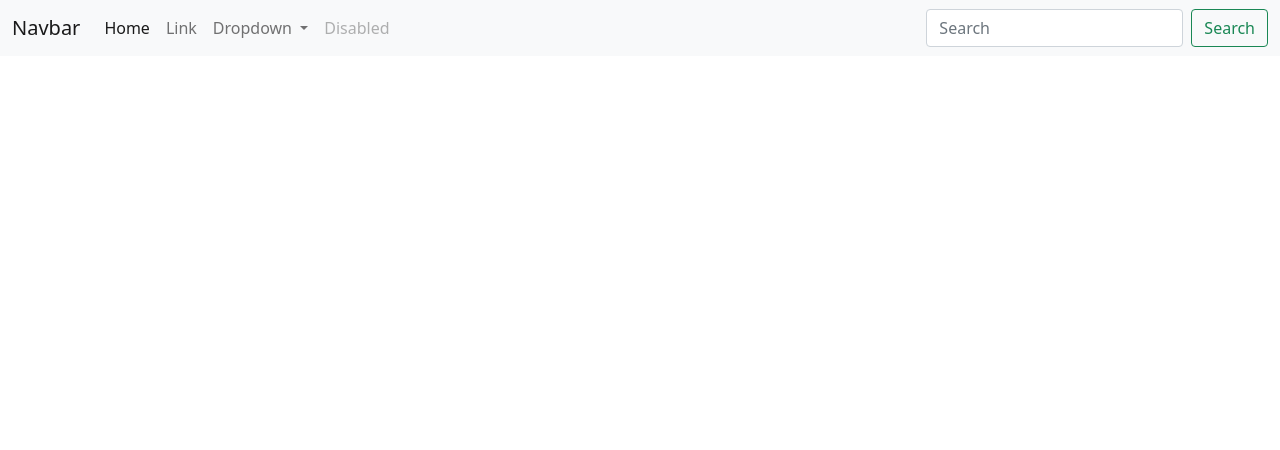
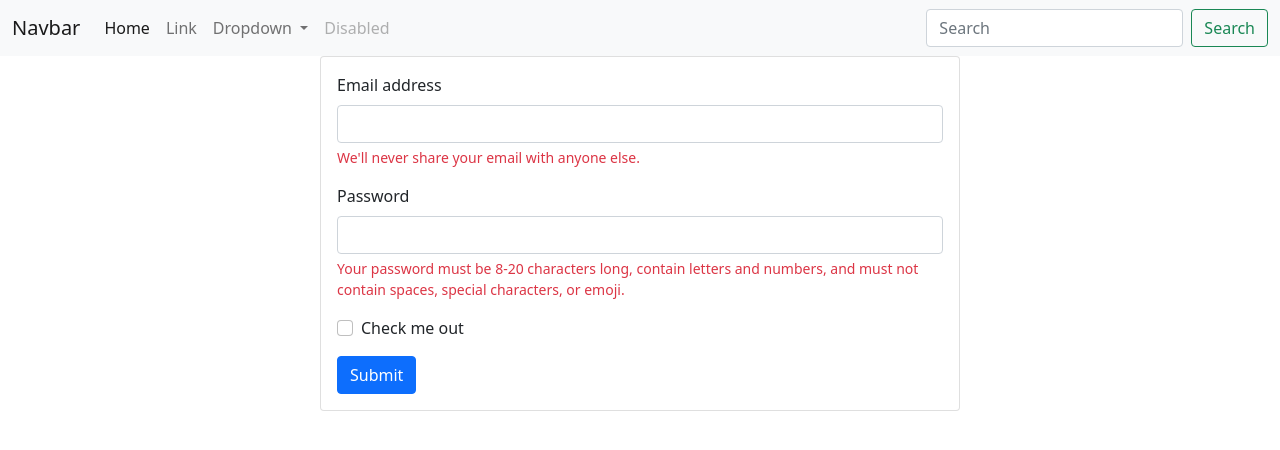
Before and after one commit to yashvivaghela/SignSyncFrontend, a Django app: page / in a window 1280 px wide. Shown: the top 450 px of the page. Run offline with Django 4.2, Linux system fonts and the light colour scheme.

Commit message:
login form added

```diff
--- a/signsync/templates/index.html
+++ b/signsync/templates/index.html
@@ -42,6 +42,34 @@
           </div>
         </div>
       </nav>
+      <!-- login form -->
+      <div class="card mx-auto mb-5" style="width: 50% ; height: 80%;">
+
+        <div class="card-body">
+          <form>
+            <div class="mb-3 " >
+              <label for="exampleInputEmail1" class="form-label">Email address</label>
+              <input type="email" class="form-control" id="exampleInputEmail1" aria-describedby="emailHelp">
+              <div id="emailHelp" class="form-text text-danger ">We'll never share your email with anyone else.</div>
+            </div>
+            <div class="mb-3">
+              <label for="exampleInputPassword1" class="form-label">Password</label>
+              <input type="password" class="form-control" id="exampleInputPassword1">
+              <div id="passwordHelpBlock" class="form-text text-danger">
+                Your password must be 8-20 characters long, contain letters and numbers, and must not contain spaces, special characters, or emoji.
+              </div>
+            </div>
+            <div class="mb-3 form-check">
+              <input type="checkbox" class="form-check-input" id="exampleCheck1">
+              <label class="form-check-label" for="exampleCheck1">Check me out</label>
+            </div>
+            <button type="submit" class="btn btn-primary">Submit</button>
+          </form>
+
+
+        </div>
+      </div>
+
 
 <!-- <h1>My First Heading</h1>
 <p>My first paragraph.</p> -->
```
